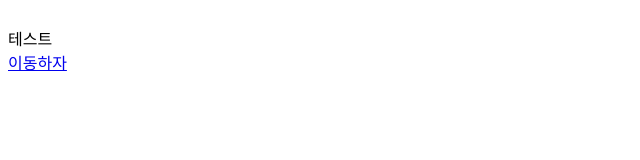
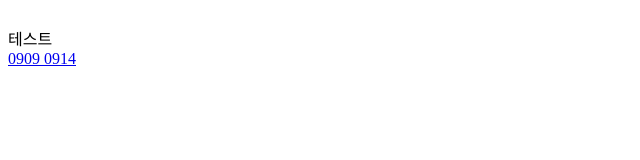
Before and after one commit to D-buger/web1, a plain HTML site: page index.html in a window 1280 px wide. Shown: the full height of the page, 0-640 px from the left. Drawn offline with Linux system fonts and the light colour scheme.

Commit message:
Update index.html

```diff
--- a/index.html
+++ b/index.html
@@ -5,6 +5,8 @@
 </head>
 <body>
 <br>테스트<br>
-    <a href="2415이수연(0909).html" target="_blank">이동하자 </a>
+    <a href="2415이수연(0909).html" target="_blank"> 0909 </a>
+
+    <a href="2415(20200914).html" target="_blank"> 0914 </a>
 </body>
 </html>
```
